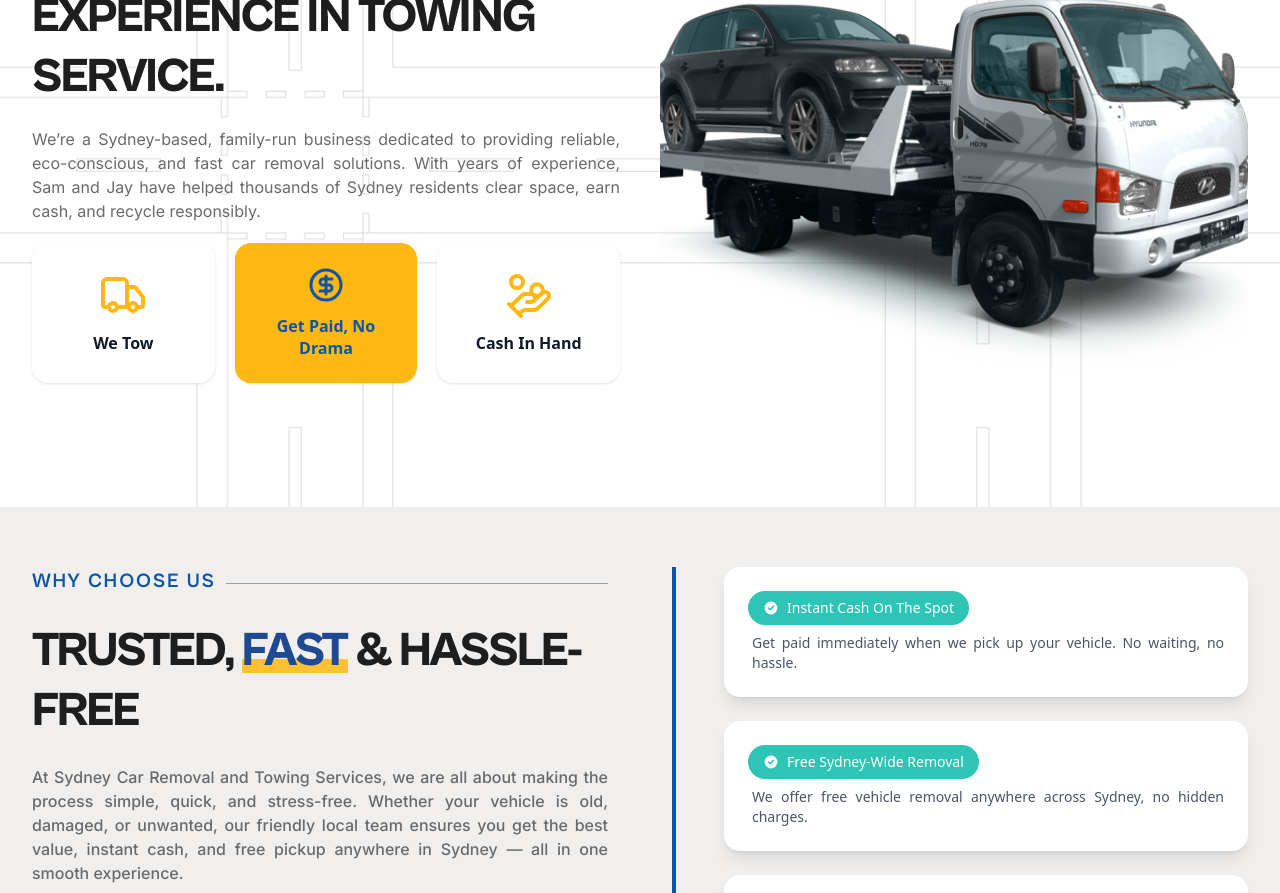
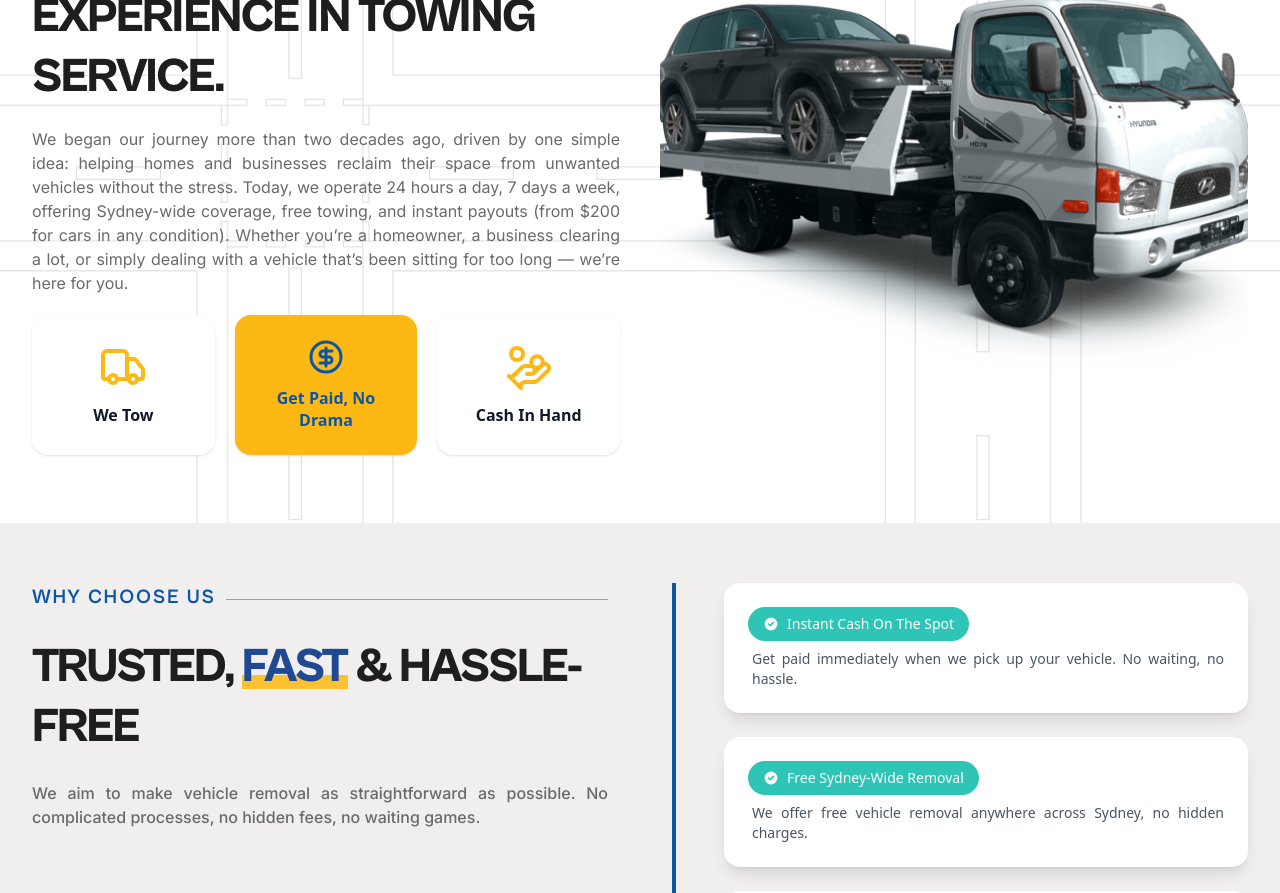
Before and after one commit to dibyawebtuned/sydneycar, a Next.js app: page /about in a window 1280 px wide. Shown: the part 320-1213 px from the top of the page. Built offline with nearby package versions, Linux system fonts and the light colour scheme.

Commit message:
why choose us content

```diff
--- a/components/About.tsx
+++ b/components/About.tsx
@@ -107,10 +107,7 @@ const About: React.FC = () => {
 
               {/* Description */}
               <p className={`text-[#6A6A6A] text-[14px] sm:text-[16px] mb-5 mt-5 text-justify w-full ${inter.className}`}>
-                We’re a Sydney-based, family-run business dedicated to providing reliable,
-                eco-conscious, and fast car removal solutions. With years of experience, Sam and
-                Jay have helped thousands of Sydney residents clear space, earn cash, and recycle
-                responsibly.
+                We began our journey more than two decades ago, driven by one simple idea: helping homes and businesses reclaim their space from unwanted vehicles without the stress. Today, we operate 24 hours a day, 7 days a week, offering Sydney-wide coverage, free towing, and instant payouts (from $200 for cars in any condition). Whether you’re a homeowner, a business clearing a lot, or simply dealing with a vehicle that’s been sitting for too long — we’re here for you.
               </p>
 
 
--- a/components/AboutUsSection.tsx
+++ b/components/AboutUsSection.tsx
@@ -53,10 +53,10 @@ const AboutUsSection: React.FC = () => {
       {/* Absolute form for LG/XL - Animated from right when in viewport */}
       <motion.div
         className="w-[40%] absolute top-[-70px] right-6 lg:right-15 z-20 hidden lg:block"
-        initial={{ opacity: 0, x: 200 }}
-        whileInView={{ opacity: 1, x: 0 }}
-        viewport={{ once: true, amount: 0.2 }}
-        transition={{ duration: 1 }}
+      // initial={{ opacity: 0, x: 200 }}
+      // whileInView={{ opacity: 1, x: 0 }}
+      // viewport={{ once: true, amount: 0.2 }}
+      // transition={{ duration: 1 }}
       >
         <RequestQuoteForm />
       </motion.div>
@@ -183,10 +183,10 @@ const AboutUsSection: React.FC = () => {
           {/* FORM COLUMN for SM/MD only - Animated from right when in viewport */}
           <motion.div
             className="flex-1 w-full flex justify-center mt-6 lg:hidden"
-            initial={{ opacity: 0, x: 200 }}
-            whileInView={{ opacity: 1, x: 0 }}
-            viewport={{ once: true, amount: 0.2 }}
-            transition={{ duration: 1 }}
+          // initial={{ opacity: 0, x: 200 }}
+          // whileInView={{ opacity: 1, x: 0 }}
+          // viewport={{ once: true, amount: 0.2 }}
+          // transition={{ duration: 1 }}
           >
             <div className="w-full md:w-full">
               <RequestQuoteForm />
--- a/components/about/AboutWhyChoose.tsx
+++ b/components/about/AboutWhyChoose.tsx
@@ -79,10 +79,7 @@ const AboutWhyChoose: React.FC = () => {
               </h2>
 
               <p className={`text-[#6A6A6A] text-[14px] sm:text-[16px] font-medium mb-5 mt-5 text-justify w-full ${inter.className}`}>
-                At Sydney Car Removal and Towing Services, we are all about making the process
-                simple, quick, and stress-free. Whether your vehicle is old, damaged, or
-                unwanted, our friendly local team ensures you get the best value, instant cash,
-                and free pickup anywhere in Sydney — all in one smooth experience.
+                We aim to make vehicle removal as straightforward as possible. No complicated processes, no hidden fees, no waiting games.
               </p>
             </div>
           </div>
```
